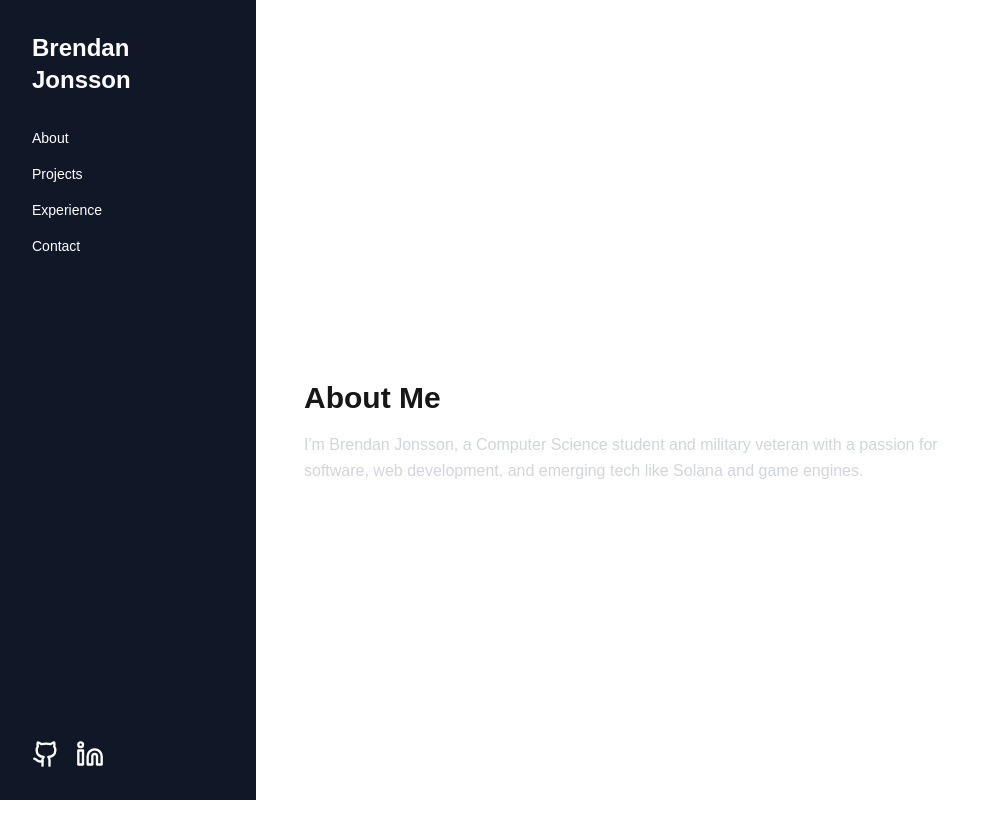
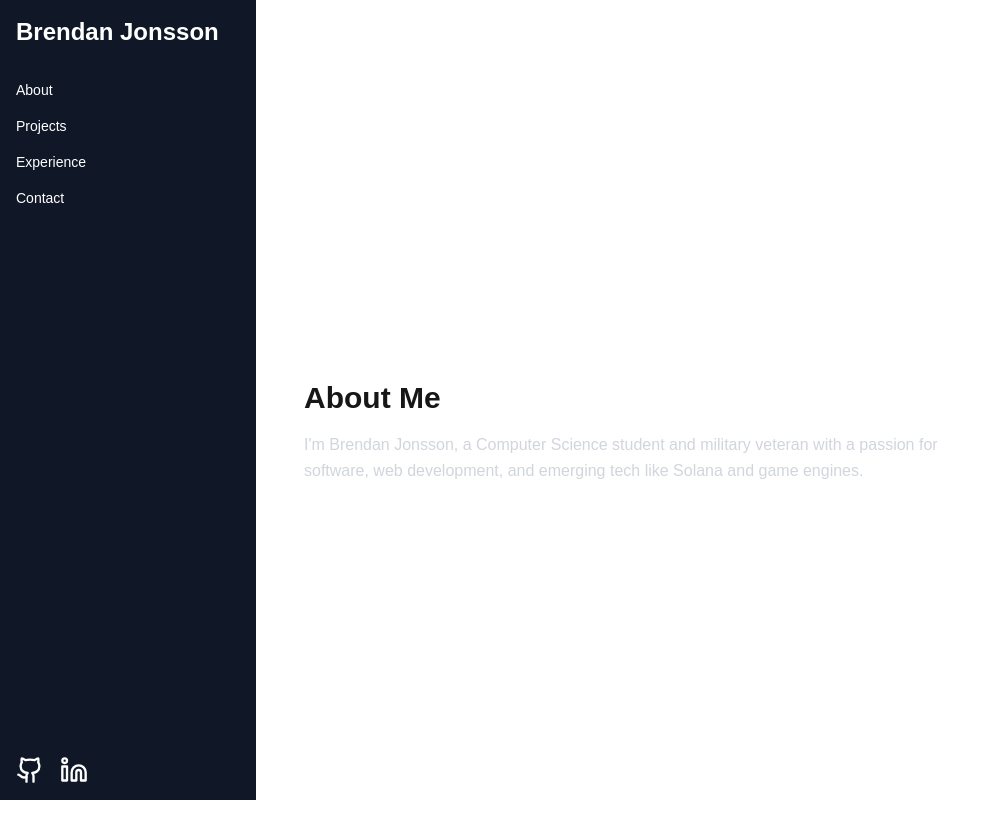
Before and after one commit to SlyyZero/brendandev, a Next.js app in the folder brendandev-portfolio/: page / in a window 1280 px wide. Shown: the top 838 px of the page, without its empty margins (0-1001 px from the left). Built offline with nearby package versions, Linux system fonts and the light colour scheme.

Commit message:
sidebar update

```diff
--- a/brendandev-portfolio/src/components/Sidebar.tsx
+++ b/brendandev-portfolio/src/components/Sidebar.tsx
@@ -5,7 +5,7 @@ import {Github, Linkedin } from 'lucide-react';
 
 export default function Sidebar() {
   return (
-    <aside className="w-full md:w-64 bg-gray-900 text-white p-8 flex flex-col md:fixed md:top-0 md:left-0 h-auto md:h-full md:justify-between">
+    <aside className="w-full p-4 md:w-64 md:fixed md:h-full bg-gray-900 text-white flex flex-col md:justify-between">
       {/* Top: Name + Nav */}
       <div>
         <h1 className="text-2xl font-bold mb-8">Brendan Jonsson</h1>
```
